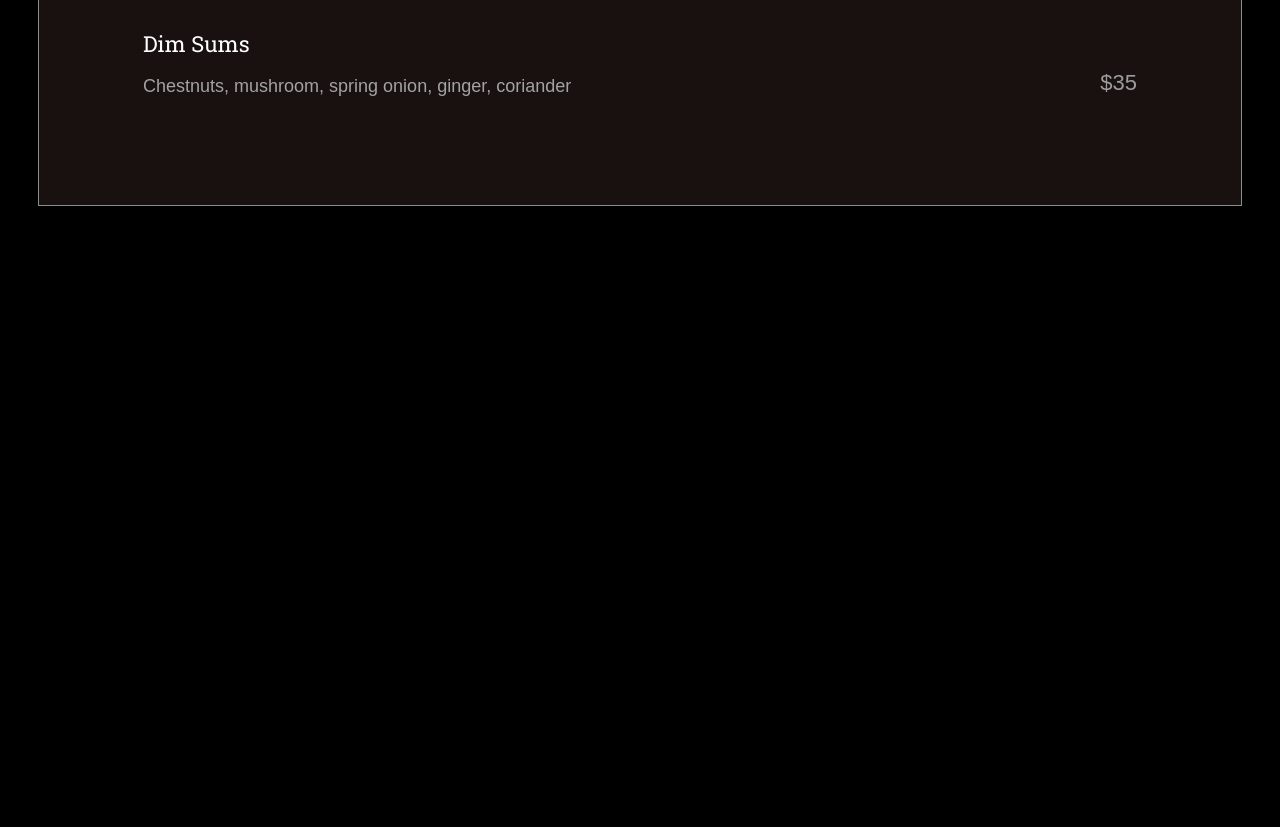
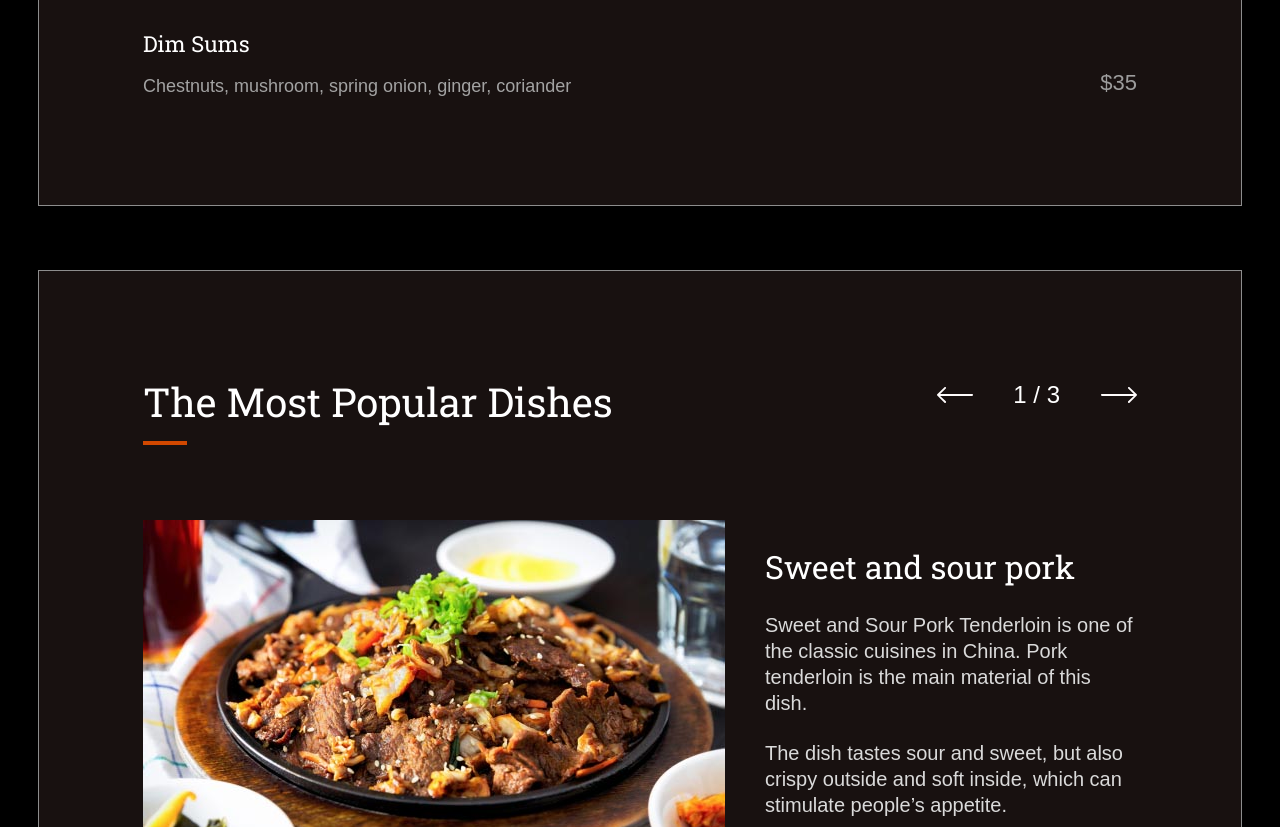
Before and after one commit to kamidevcom/Landing-Resturant, a website: page src/index.html in a window 1280 px wide. Shown: the part 2634-3461 px from the top of the page. Before the commit the page ends 2904 px from the top, so only its background shows below. Drawn offline with nearby package versions, Linux system fonts and the light colour scheme; files that its build step writes are made by us from their sources; a web font is replaced by a local one.

Commit message:
add: Popular Dishes Section

```diff
--- a/src/index.html
+++ b/src/index.html
@@ -139,7 +139,7 @@
             </div>
           </div>
           <div class="c-why-us__image-wrap">
-            <img class="c-why-us__image" src="images/Rectangle2.jpg" alt="" />
+            <img class="c-why-us__image" src="images/cooking.jpg" alt="" />
           </div>
         </div>
       </div>
@@ -153,7 +153,7 @@
           <div class="c-our-menu--content">
             <div class="c-tab">
               <div class="c-tab--wrap">
-                <h6 class="o-section--title">Our Menu</h6>
+                <h3 class="o-section--title">Our Menu</h3>
 
                 <ul class="c-tab__items">
                   <li class="is-active">starter</li>
@@ -246,6 +246,104 @@
     </section>
     <!-- end - Our Menu Section -->
 
+    <!-- Popular Dishes -->
+    <section class="c-section--popular-dishes">
+      <div class="container">
+        <div class="c-section c-popular-dishes">
+          <div class="c-popular-dishes--header">
+            <h3 class="o-section--title">
+              The Most Popular Dishes
+            </h3>
+            <div class="c-popular-dishes__slide-number">
+              <div class="c-popular-dishes__slide-number--previous js-popular-dishes-previous">
+                <svg width="36" height="16" viewBox="0 0 36 16" fill="none" xmlns="http://www.w3.org/2000/svg">
+                  <path
+                    d="M0.275005 7.30499L7.46872 0.268346C7.83412 -0.0894488 8.42027 -0.0894488 8.78567 0.268346C9.15106 0.626142 9.15106 1.2001 8.78567 1.5579L3.18294 7.04409H35.0637C35.5813 7.04409 36 7.45407 36 7.96094C36 8.46782 35.5813 8.87779 35.0637 8.87779H3.18294L8.78567 14.3491C9.15106 14.7069 9.15106 15.2808 8.78567 15.6386C8.60297 15.8175 8.36699 15.907 8.12339 15.907C7.87979 15.907 7.64381 15.8175 7.46111 15.6386L0.267391 8.59454C-0.0903893 8.2442 -0.0903893 7.66278 0.275005 7.30499Z"
+                    fill="#FFFCFC" />
+                </svg>
+              </div>
+              <div class="c-popular-dishes__slide-number--content">
+                <span class="">1</span> / <span>3</span>
+              </div>
+              <div class="c-popular-dishes__slide-number--next js-popular-dishes-next">
+                <svg width="37" height="16" viewBox="0 0 37 16" fill="none" xmlns="http://www.w3.org/2000/svg">
+                  <path
+                    d="M36.7235 7.30499L29.5298 0.268346C29.1644 -0.0894488 28.5783 -0.0894488 28.2129 0.268346C27.8475 0.626142 27.8475 1.2001 28.2129 1.5579L33.8156 7.04409H1.93486C1.41722 7.04409 0.998535 7.45407 0.998535 7.96094C0.998535 8.46782 1.41722 8.87779 1.93486 8.87779H33.8156L28.2129 14.3491C27.8475 14.7069 27.8475 15.2808 28.2129 15.6386C28.3956 15.8175 28.6315 15.907 28.8751 15.907C29.1187 15.907 29.3547 15.8175 29.5374 15.6386L36.7311 8.59454C37.0889 8.2442 37.0889 7.66278 36.7235 7.30499Z"
+                    fill="#FFFCFC" />
+                </svg>
+              </div>
+            </div>
+          </div>
+          <div class="c-popular-dishes__slider js-popular-dishes">
+
+            <div class="c-popular-dishes__slide">
+              <div class="c-popular-dishes__image">
+                <img src="./images/food.jpg" alt="popular dishes">
+              </div>
+              <div class="c-popular-dishes__content">
+                <h5 class="c-popular-dishes__title">
+                  Sweet and sour pork
+                </h5>
+                <p class="c-popular-dishes__description">
+                  Sweet and Sour Pork Tenderloin is one of the classic cuisines in China. Pork tenderloin is the
+                  main
+                  material of this dish.
+                </p>
+                <p class="c-popular-dishes__description">
+                  The dish tastes sour and sweet, but also crispy outside and soft inside, which can stimulate
+                  people’s appetite.
+                </p>
+                <span class="c-popular-dishes__price">$36</span>
+              </div>
+            </div>
+
+            <div class="c-popular-dishes__slide">
+              <div class="c-popular-dishes__image">
+                <img src="./images/food.jpg" alt="popular dishes">
+              </div>
+              <div class="c-popular-dishes__content">
+                <h5 class="c-popular-dishes__title">
+                  Sweet and sour pork
+                </h5>
+                <p class="c-popular-dishes__description">
+                  Sweet and Sour Pork Tenderloin is one of the classic cuisines in China. Pork tenderloin is the
+                  main
+                  material of this dish.
+                </p>
+                <p class="c-popular-dishes__description">
+                  The dish tastes sour and sweet, but also crispy outside and soft inside, which can stimulate
+                  people’s appetite.
+                </p>
+                <span class="c-popular-dishes__price">$36</span>
+              </div>
+            </div>
+
+            <div class="c-popular-dishes__slide">
+              <div class="c-popular-dishes__image">
+                <img src="./images/food.jpg" alt="popular dishes">
+              </div>
+              <div class="c-popular-dishes__content">
+                <h5 class="c-popular-dishes__title">
+                  Sweet and sour pork
+                </h5>
+                <p class="c-popular-dishes__description">
+                  Sweet and Sour Pork Tenderloin is one of the classic cuisines in China. Pork tenderloin is the
+                  main
+                  material of this dish.
+                </p>
+                <p class="c-popular-dishes__description">
+                  The dish tastes sour and sweet, but also crispy outside and soft inside, which can stimulate
+                  people’s appetite.
+                </p>
+                <span class="c-popular-dishes__price">$36</span>
+              </div>
+            </div>
+
+          </div>
+      </div>
+    </section>
+    <!-- end - Popular Dishes -->
+
     <!-- build:js scripts/vendor.min.js -->
     <!-- endbuild -->
 
--- /dev/null
+++ b/src/styles/components/_popular-dishes.scss
@@ -0,0 +1,62 @@
+.c-section--popular-dishes {
+  .c-popular-dishes--header {
+    display: flex;
+    width: 100%;
+    justify-content: space-between;
+    margin-bottom: 50px;
+
+    .c-popular-dishes__slide-number {
+      font-family: $catamaran;
+      font-weight: 400;
+      @include font-size(24px, 1.625);
+      display: flex;
+      gap: 1.6666em;
+      margin-bottom: 1.6666em;
+      align-items: center;
+      justify-content: center;
+
+      @include mq(md) {
+        margin-bottom: 2.3333em;
+      }
+    }
+  }
+}
+
+.c-popular-dishes__content {
+  padding-left: 40px;
+  .c-popular-dishes__title {
+    font-family: $roboto-slab;
+    font-weight: 400;
+    @include font-size(32px, 42px);
+    margin: 0 0 24px 0;
+  }
+  .c-popular-dishes__description {
+    font-family: $catamaran;
+    font-weight: 400;
+    @include font-size(20px, 130%);
+    color: $gray-200;
+    margin: 0 0 24px 0;
+  }
+  .c-popular-dishes__price {
+    font-family: $catamaran;
+    font-weight: 500;
+    @include font-size(28px, 42px);
+    margin: 0 0 15px 0;
+  }
+}
+
+.c-popular-dishes__slide {
+  width: 100%;
+  margin-right: 2em;
+
+  &:not(:first-child) {
+    display: none;
+  }
+
+  @include mq(lg) {
+    display: flex;
+    flex-direction: row;
+    align-content: center;
+    align-items: center;
+  }
+}
--- a/src/styles/elements/_var.scss
+++ b/src/styles/elements/_var.scss
@@ -7,6 +7,7 @@ $orange-500: #ff4800;
 $orange-600: #d14800;
 
 
+$gray-200: #DADADA;
 $gray-400: #A3A3A3;
 $gray-450: #9C9C9C;
 $gray-700: #404040;
--- a/src/styles/main.scss
+++ b/src/styles/main.scss
@@ -32,6 +32,7 @@
 @import "components/_texts";
 @import "components/_our-menu";
 @import "components/_tab";
+@import "components/_popular-dishes";
 
 // PARTIALS
 @import "partials/_header.scss";
```
Also changed, not shown: src/images/cooking.jpg (renamed from src/images/Rectangle2.jpg), src/images/food.jpg (added).
